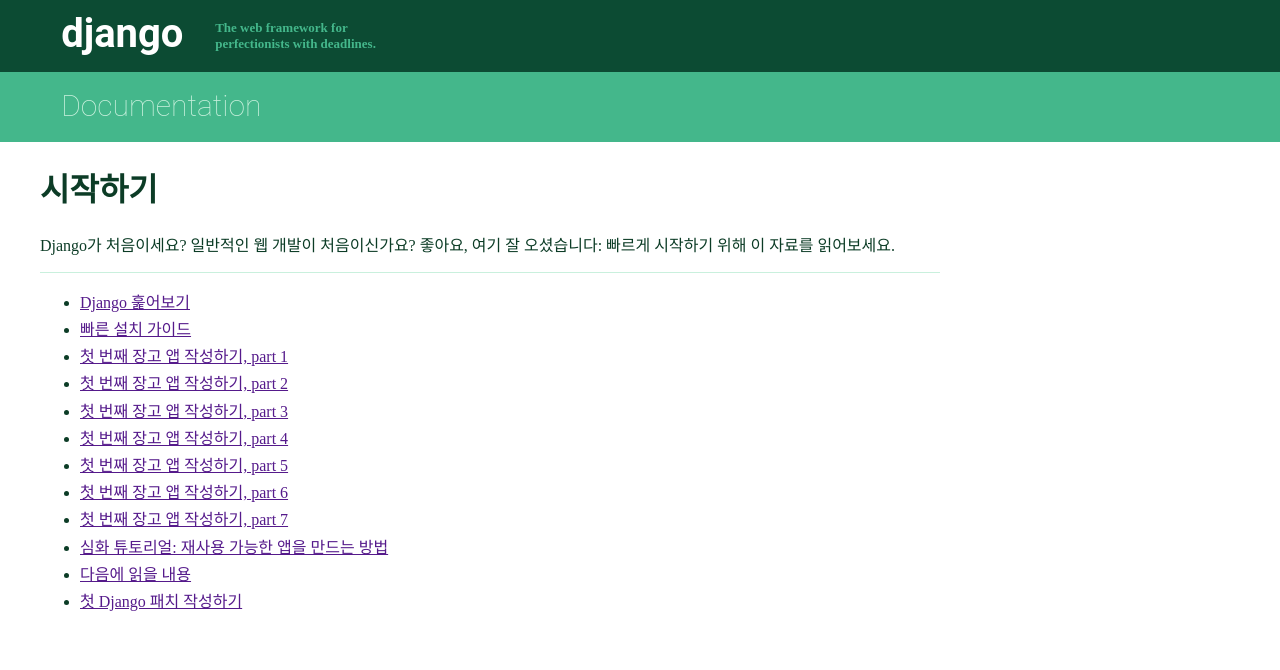
After one commit to Chrisaor/Django-documentation, a Django app: page /tutorials/ in a window 1280 px wide; the page is wider, and only the part inside the window is pictured. The commit adds this page. Shown: the top 670 px of that part. Run offline with Django 3.2, Linux system fonts and the light colour scheme.

Commit message:
tutorial/intro.html 작성

```diff
--- a/app/django_docu/urls.py
+++ b/app/django_docu/urls.py
@@ -4,4 +4,5 @@
 
 urlpatterns = [
     path('', views.index, name='index'),
+    path('tutorials/', views.tutorials, name='tutorials'),
 ]
--- a/app/django_docu/views.py
+++ b/app/django_docu/views.py
@@ -2,3 +2,6 @@
 
 def index(request):
     return render(request, 'django_docu/index.html')
+
+def tutorials(request):
+    return render(request, 'tutorials/intro.html')
--- a/app/templates/base.html
+++ b/app/templates/base.html
@@ -13,7 +13,7 @@
 <body>
 <div id="wrap">
     <header class="header-container">
-        <a class="logo" href="">django</a>
+        <a class="logo" href="{% url 'index' %}">django</a>
         <p class="meta">The web framework for<br>perfectionists with deadlines.</p>
     </header>
     <div class="container">
--- a/app/templates/django_docu/index.html
+++ b/app/templates/django_docu/index.html
@@ -10,7 +10,7 @@
 <p>Django는 문서가 아주 많습니다. 높은 수준에서의 개요를 알면 원하는 정보를 어떤 문서에서 찾을지 알 수 있습니다.</p>
 
 <ul>
-  <li>Tutorials는 단계별로 친절하게 웹 어플리케이션 제작을 도와줍니다. 처음 Django를 접하거나 웹 개발에 입문 단계라면 여기서 시작하십시오. 또한 하단의 "첫걸음"을 읽어보십시오.</li>
+  <li><a href="{% url 'tutorials' %}">Tutorials</a>는 단계별로 친절하게 웹 어플리케이션 제작을 도와줍니다. 처음 Django를 접하거나 웹 개발에 입문 단계라면 여기서 시작하십시오. 또한 하단의 "첫걸음"을 읽어보십시오.</li>
   <li>주제 안내는 주요 주제와 개념을 높은 수준에서 논의하고 유용한 배경 지식과 설명을 제공합니다.</li>
   <li>레퍼런스 가이드 API와 Django의 여러 기능들에 대한 기술적 레퍼런스를 담고 있습니다. 이 가이드는 독자가 기본적인 주요 개념에 대해 이해하고 있다고 가정하고, 어떻게 동작하고 사용하는지 설명합니다.</li>
   <li>How-to 가이드는 레시피입니다. 주요 문제와 사용 사례들의 해결 방법들을 단계별로 안내해 줍니다. 여기서는 Django가 어떻게 동작하는지 알고 있다고 가정하고 Tutorials보다 심화된 내용을 다룹니다.</li>
--- /dev/null
+++ b/app/templates/tutorials/intro.html
@@ -0,0 +1,26 @@
+{% extends 'base.html' %}
+
+{% block content %}
+<div class="docs-content">
+    <div class="django-documentation">
+        <h1>시작하기</h1>
+        <p>Django가 처음이세요? 일반적인 웹 개발이 처음이신가요? 좋아요, 여기 잘 오셨습니다: 빠르게 시작하기 위해 이 자료를 읽어보세요.</p>
+    </div>
+    <div class="docs-session">
+        <ul>
+            <li><a href="">Django 훑어보기</a></li>
+            <li><a href="">빠른 설치 가이드</a></li>
+            <li><a href="">첫 번째 장고 앱 작성하기, part 1</a></li>
+            <li><a href="">첫 번째 장고 앱 작성하기, part 2</a></li>
+            <li><a href="">첫 번째 장고 앱 작성하기, part 3</a></li>
+            <li><a href="">첫 번째 장고 앱 작성하기, part 4</a></li>
+            <li><a href="">첫 번째 장고 앱 작성하기, part 5</a></li>
+            <li><a href="">첫 번째 장고 앱 작성하기, part 6</a></li>
+            <li><a href="">첫 번째 장고 앱 작성하기, part 7</a></li>
+            <li><a href="">심화 튜토리얼: 재사용 가능한 앱을 만드는 방법</a></li>
+            <li><a href="">다음에 읽을 내용</a></li>
+            <li><a href="">첫 Django 패치 작성하기</a></li>
+        </ul>
+    </div>
+</div>
+{% endblock %}
```
